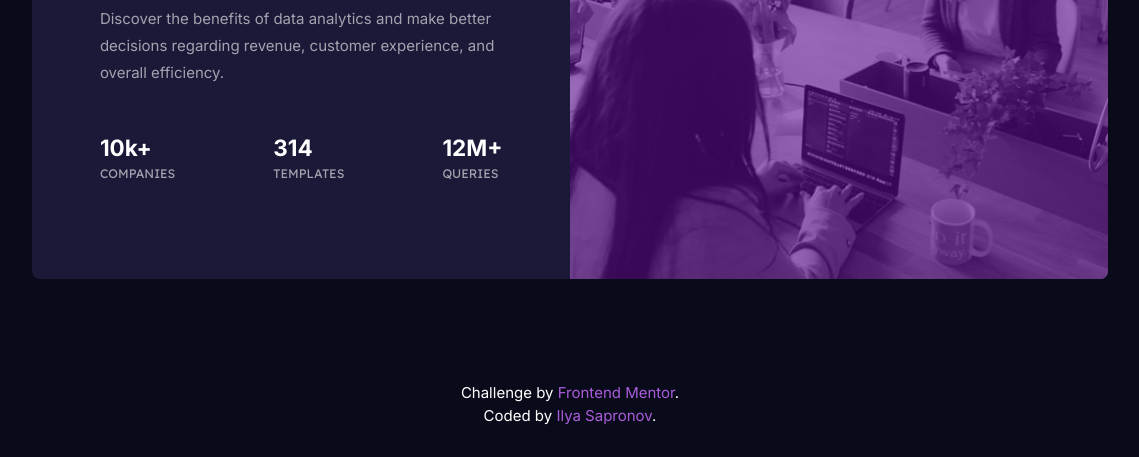
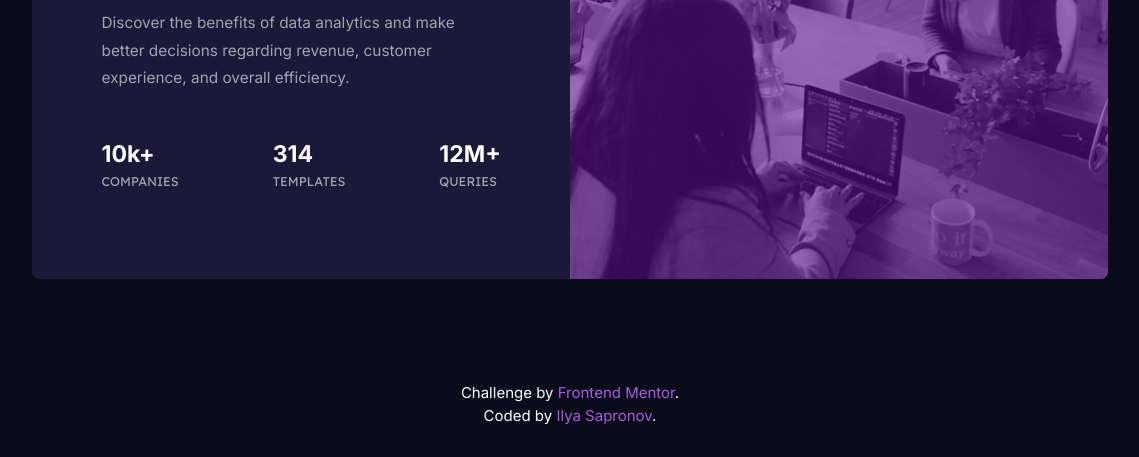
Before and after one commit to Sprada-rus/Stats_Preview_Coponent, a website built with Vite: page src/index.html in a window 1536 px wide. Shown: the part 343-800 px from the top of the page, without its empty margins (198-1337 px from the left). Built offline with nearby package versions, Linux system fonts and the light colour scheme.

Commit message:
fix font size in card__content

```diff
--- a/src/style.scss
+++ b/src/style.scss
@@ -158,8 +158,8 @@ body {
 
       .card__content {
         flex: 0 0 50%;
-        padding: 4rem 4.5rem;
-        font-size: 1rem;
+        padding: calc(1vw * 4) (1vw * 4.5);
+        font-size: calc(1vw * 1);
         text-align: left;
 
         > h1 {
```
